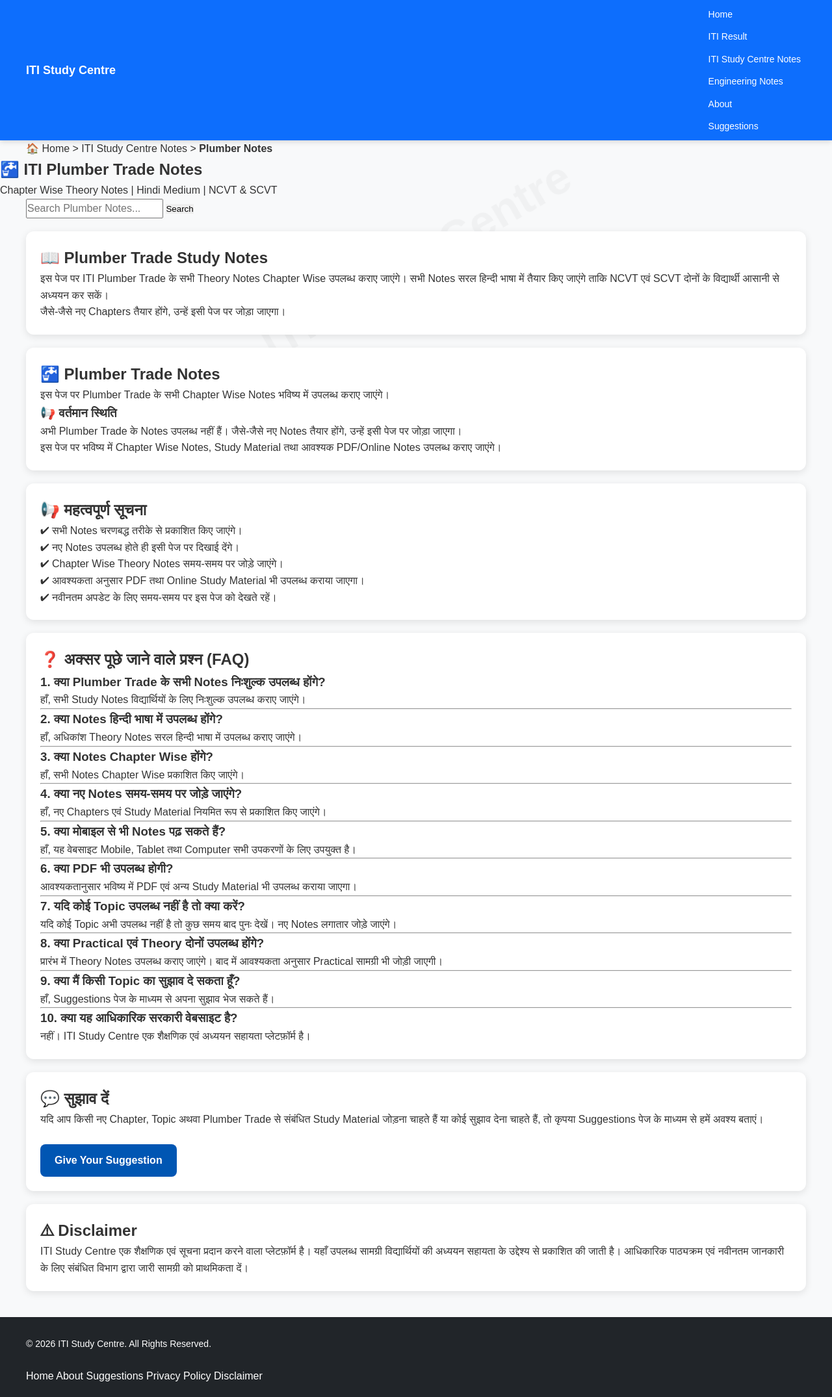
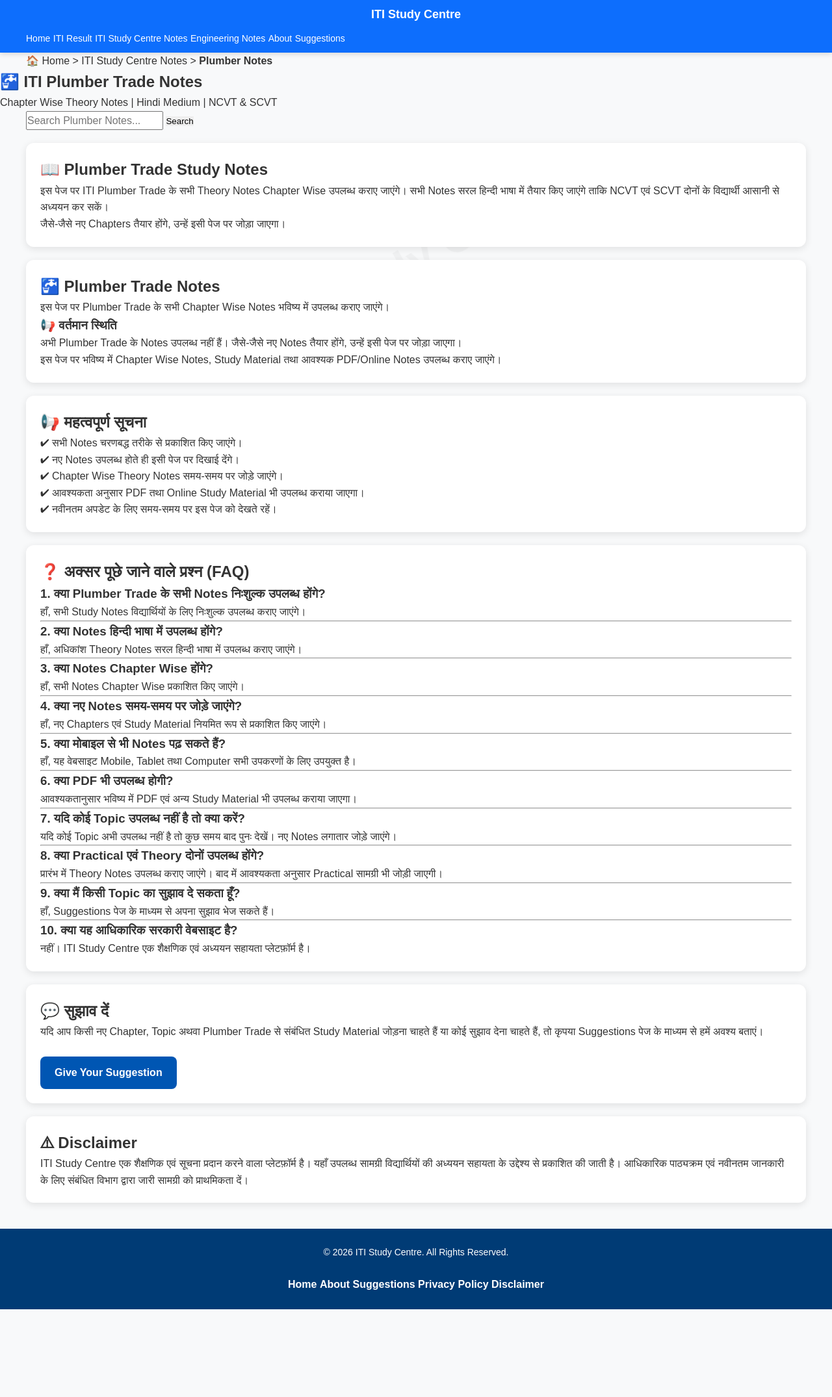
Before and after one commit to itistudycentre/itistudycentre.in, a website: page notes/plumber/index.html in a window 1280 px wide. Shown: the whole page at 65% size. After the commit the page ends 2015 px from the top, so only its background shows below. Drawn offline with Linux system fonts and the light colour scheme; files whose address does not match are found by name.

Commit message:
Update layout.css

```diff
--- a/css/layout.css
+++ b/css/layout.css
@@ -1,6 +1,6 @@
-/* =========================
-   Layout CSS
-========================= */
+/* ==========================================
+   LAYOUT CSS
+========================================== */
 
 .container{
 width:95%;
@@ -8,83 +8,127 @@
 margin:auto;
 }
 
+/* ==========================
+   HEADER
+========================== */
+
 .main-header{
 position:sticky;
 top:0;
 z-index:1000;
 background:#0d6efd;
 box-shadow:0 2px 8px rgba(0,0,0,.15);
+padding:8px 0;
 }
 
 .main-header .container{
 display:flex;
-    justify-content:space-between;
+flex-direction:column;
 align-items:center;
-    min-height:48px;
-    padding:5px 0;
+justify-content:center;
+}
+
+/* Logo */
+
+.logo{
+margin-bottom:8px;
+text-align:center;
 }
 
 .logo a{
-display:block;
 font-size:18px;
 font-weight:700;
 color:#ffffff;
 text-decoration:none;
-white-space:nowrap;
 }
+
+/* Navigation */
+
+nav{
+width:100%;
+}
+
 nav ul{
 display:flex;
 flex-wrap:wrap;
 justify-content:center;
 align-items:center;
-gap:12px;
-margin:8px 0 4px;
+gap:8px;
+list-style:none;
+margin:0;
 padding:0;
-list-style:none;
+}
+
+nav li{
+display:flex;
+align-items:center;
+}
+
+nav li::after{
+content:"|";
+color:#ffffff;
+margin-left:8px;
+}
+
+nav li:last-child::after{
+content:"";
 }
 
 nav a{
-display:block;
-padding:6px 8px;
+display:inline-block;
+padding:3px 0;
 font-size:14px;
 font-weight:500;
 color:#ffffff;
 text-decoration:none;
-border-radius:4px;
 transition:.3s;
 }
 
-nav a:hover,
-nav a.active,
-nav a[aria-current="page"]{
-background:#ffffff;
-color:#0d6efd;
+nav a:hover{
+color:#ffd54f;
 }
 
+/* ==========================
+   MAIN
+========================== */
 
 main{
 padding:20px 0;
 }
 
-footer{
-    background:#212529;
-    color:#fff;
-    padding:20px 0;
+/* ==========================
+   FOOTER
+========================== */
+
+.main-footer{
+background:#003b75;
+color:#ffffff;
 margin-top:40px;
+padding:25px 15px;
+text-align:center;
 }
 
-footer a{
-    color:#fff;
+.main-footer ul{
+display:flex;
+flex-wrap:wrap;
+justify-content:center;
+gap:12px;
+list-style:none;
+margin-bottom:15px;
+padding:0;
 }
 
-footer ul{
-    display:flex;
-    flex-wrap:wrap;
-    gap:10px;
-    list-style:none;
+.main-footer a{
+color:#ffffff;
+text-decoration:none;
+font-weight:600;
 }
 
-footer p{
-    margin-top:10px;
+.main-footer a:hover{
+text-decoration:underline;
+}
+
+.main-footer p{
 font-size:14px;
+margin:0;
    }
```
Lines whose indentation alone changed are shown as unchanged.
